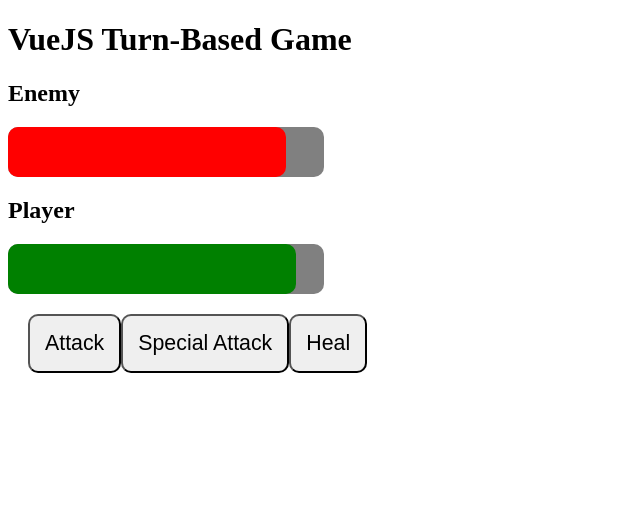
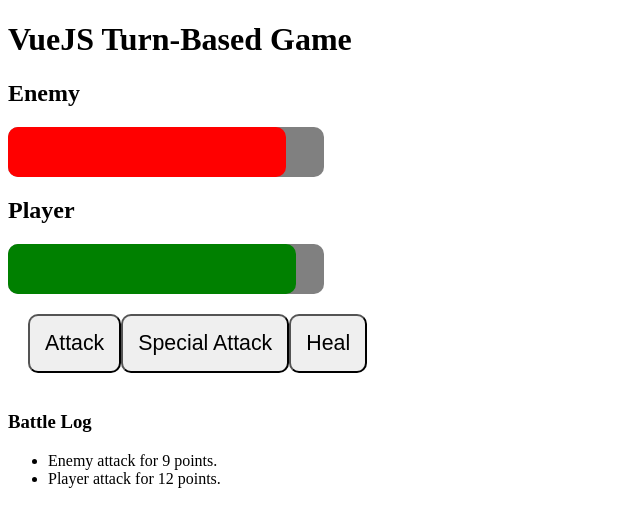
Before and after one commit to WawanC/vue-turnbased-game, a Vue app: page / in a window 1280 px wide. Both pictures are taken after a click on the button "Attack". Shown: the top 526 px of the page, without its empty margins (0-640 px from the left). Built offline with nearby package versions, Linux system fonts and the light colour scheme.

Commit message:
Add Battle Log Feature

```diff
--- a/src/App.vue
+++ b/src/App.vue
@@ -19,6 +19,12 @@
     </button>
     <button @click="healPlayer" :disabled="!healAvailability">Heal</button>
   </div>
+  <div class="battleLogGUI">
+    <h3>Battle Log</h3>
+    <ul v-if="battleLog.length > 0">
+      <li v-for="log in battleLog" :key="log">{{ log }}</li>
+    </ul>
+  </div>
 </template>
 
 <script>
@@ -30,6 +36,7 @@
       gameWinner: null,
       specialAttackCountdown: 0,
       healCountdown: 0,
+      battleLog: [],
     };
   },
   watch: {
@@ -76,17 +83,20 @@
       this.enemyHealth -= attackPoint;
       this.specialAttackCountdown--;
       this.healCountdown--;
+      this.addLog("Player", "attack", attackPoint);
       this.attackPlayer();
     },
     attackPlayer() {
       const attackPoint = Math.floor(Math.random() * (15 - 5) + 5);
       this.playerHealth -= attackPoint;
+      this.addLog("Enemy", "attack", attackPoint);
     },
     specialAttackEnemy() {
       const attackPoint = Math.floor(Math.random() * (25 - 15) + 15);
       this.enemyHealth -= attackPoint;
       this.specialAttackCountdown = 3;
       this.healCountdown--;
+      this.addLog("Player", "attack", attackPoint);
       this.attackPlayer();
     },
     healPlayer() {
@@ -94,6 +104,7 @@
       this.playerHealth += healPoint;
       this.specialAttackCountdown--;
       this.healCountdown = 3;
+      this.addLog("Player", "heal", healPoint);
       this.attackPlayer();
     },
     restartGame() {
@@ -102,6 +113,10 @@
       this.gameWinner = null;
       this.specialAttackCountdown = 0;
       this.healCountdown = 0;
+      this.battleLog = [];
+    },
+    addLog(who, what, points) {
+      this.battleLog.unshift(`${who} ${what} for ${points} points.`);
     },
   },
 };
```
